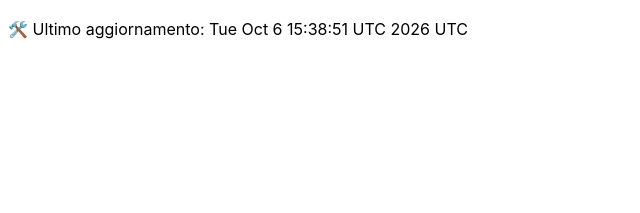
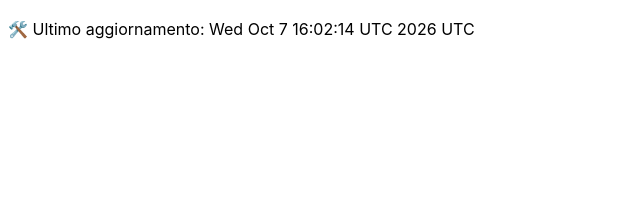
Before and after one commit to DanteTrb/DanteTrb.github.io, a Jekyll site: the page built from badges.md, in a window 1280 px wide. Shown: the top 213 px of the page, without its empty margins (0-640 px from the left). Built offline with Jekyll 4.4.1, drawn with Linux system fonts in a browser that asks for light colours; our own code applies the rules of GitHub Pages for plain Markdown files.

Commit message:
🛠️ Aggiornamento automatico badge

```diff
--- a/badges.md
+++ b/badges.md
@@ -1 +1 @@
-🛠️ Ultimo aggiornamento: Tue Oct  6 15:38:51 UTC 2026 UTC
+🛠️ Ultimo aggiornamento: Wed Oct  7 16:02:14 UTC 2026 UTC
```
